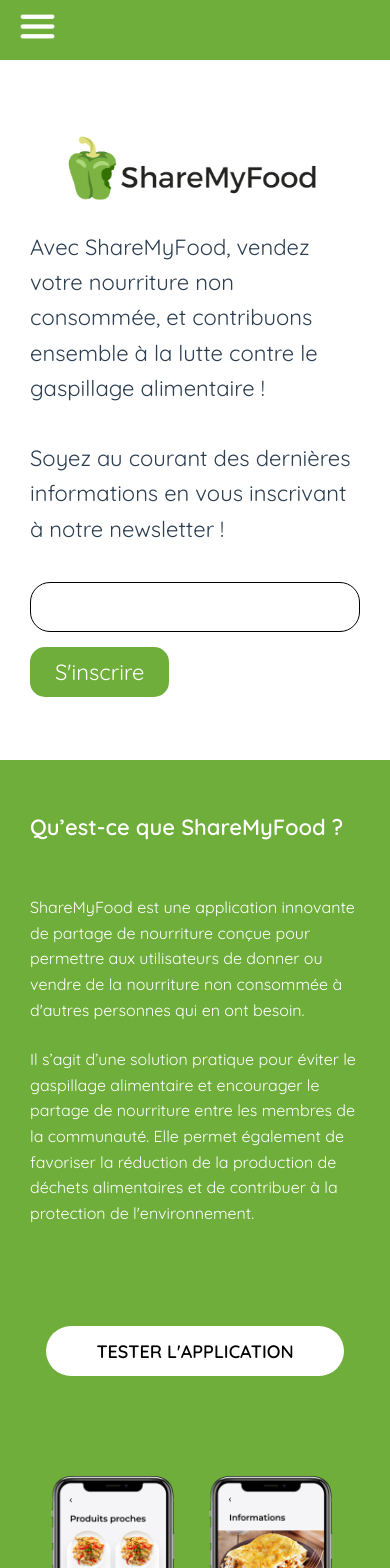
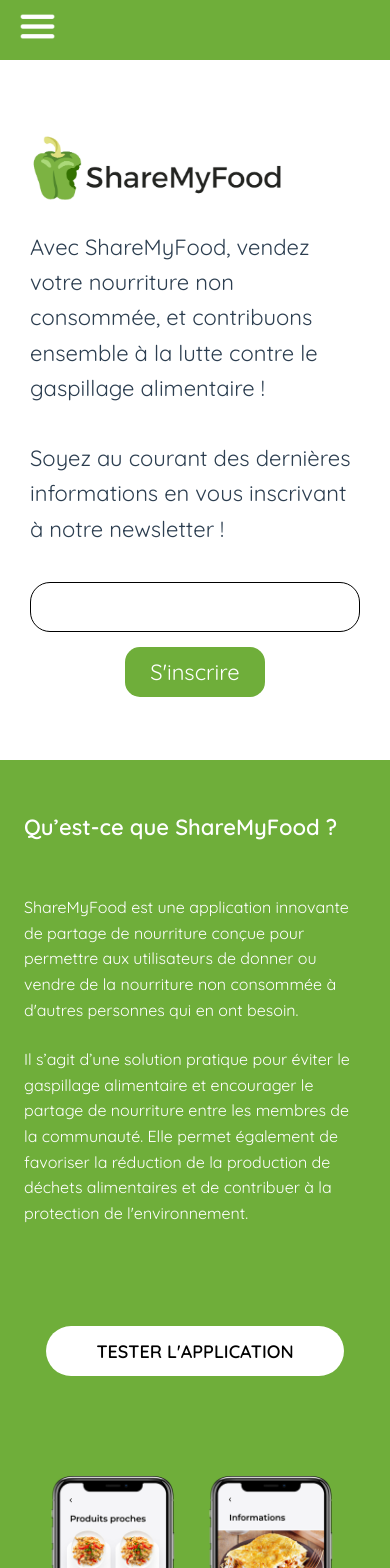
Before and after one commit to JulienDaCosta-GitHub/ShareMyFood-LandingPage, a Vue app: page / in a window 390 px wide. Shown: the top 1568 px of the page. Built offline with nearby package versions, Linux system fonts and the light colour scheme.

Commit message:
Fix responsive

```diff
--- a/src/components/GoalsAndMotivations.vue
+++ b/src/components/GoalsAndMotivations.vue
@@ -79,7 +79,7 @@
 
 @media (max-width: 991.98px) {
   .goals-and-motivations {
-    padding: 50px 30px;
+    padding: 50px 24px;
   }
   .goals-and-motivations-lists {
     flex-direction: column;
--- a/src/components/HowToHelp.vue
+++ b/src/components/HowToHelp.vue
@@ -60,7 +60,7 @@
 
 @media (max-width: 991.98px) {
   .how-to-help {
-    padding: 50px 30px;
+    padding: 50px 24px;
   }
 }
 </style>
--- a/src/components/MainSection.vue
+++ b/src/components/MainSection.vue
@@ -55,7 +55,7 @@
     width: 100%;
   }
   .main-section-logo {
-    right: unset;
+    right: 35px;
     height: 100px;
   }
   .main-section-text {
--- a/src/components/Newsletter.vue
+++ b/src/components/Newsletter.vue
@@ -64,10 +64,6 @@
 }
 
 @media (max-width: 991.98px) {
-  .newsletter-container {
-    width: 100%;
-  }
-
   .newsletter-container input {
     width: 100%;
   }
@@ -75,11 +71,8 @@
   .newsletter-container {
     display: flex;
     flex-direction: column;
-  }
-
-  .newsletter-container {
-    display: flex;
-    flex-direction: column;
+    text-align: center;
+    width: 100%;
   }
 
   .newsletter-container button {
--- a/src/components/OurTeam.vue
+++ b/src/components/OurTeam.vue
@@ -108,7 +108,7 @@
 
 @media (max-width: 991.98px) {
   .our-team {
-    padding: 50px 30px;
+    padding: 50px 24px;
   }
   .our-team-each-row {
     flex-direction: column;
--- a/src/components/WhatIsShareMyFood.vue
+++ b/src/components/WhatIsShareMyFood.vue
@@ -93,7 +93,7 @@
     margin-right: unset;
   }
   .what-is-sharemyfood-container {
-    padding: 50px 30px;
+    padding: 50px 24px;
   }
   .screenshot-img1 {
     position: unset;
```
